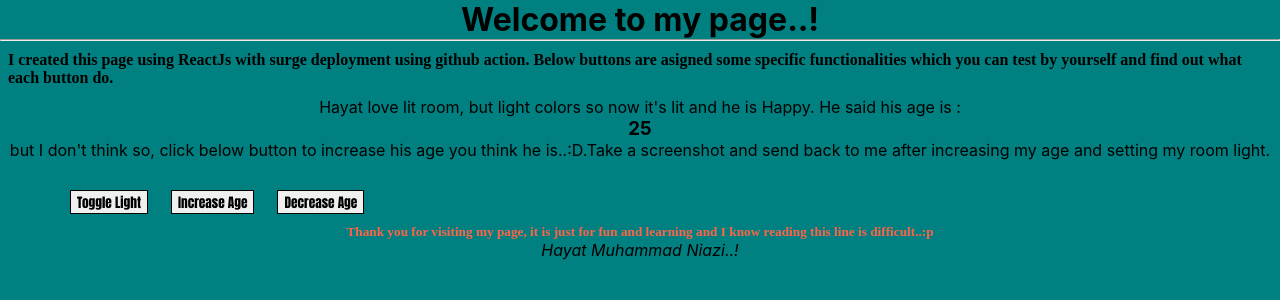
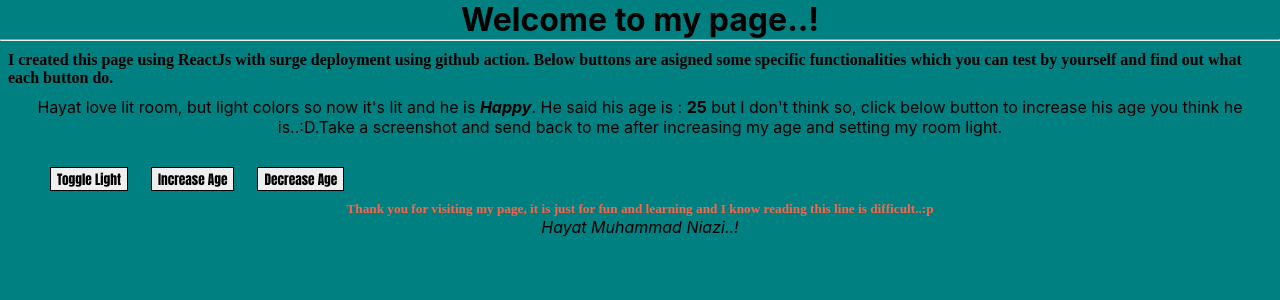
Before and after one commit to hayatniazi/reactstate, a React (Create React App) app: page / in a window 1280 px wide. Shown: the top 300 px of the page. Built offline with nearby package versions, Linux system fonts and the light colour scheme.

Commit message:
updated again for alignment

```diff
--- a/src/Room.css
+++ b/src/Room.css
@@ -67,7 +67,7 @@ p{
   margin-top: 10px;
   margin-bottom: 10px;
   margin-right: 15px;
-  margin-left: 70px;
+  margin-left: 50px;
 
 }
 .m{
--- a/src/Room.js
+++ b/src/Room.js
@@ -26,7 +26,7 @@ function Room() {
 
         <hr/>
         <h4>I created this page using ReactJs with surge deployment using github action. Below buttons are asigned some specific functionalities which you can test by yourself and find out what each button do.</h4>
-        <p>Hayat love lit room, but light colors so now it's {isLit ? "lit" : "dark"} and he is { happy ? "Happy" : "Sad"}. He said his age is : <h3>{getAge}</h3> but I don't think so, click below button to increase his age you think he is..:D.Take a screenshot and send back to me after increasing my age and setting my room light.</p>
+        <p>Hayat love lit room, but light colors so now it's {isLit ? "lit" : "dark"} and he is <strong><i>{ happy ? "Happy" : "Sad"}</i></strong>. He said his age is : <strong>{getAge}</strong> but I don't think so, click below button to increase his age you think he is..:D.Take a screenshot and send back to me after increasing my age and setting my room light.</p>
         <br/>
         <button className='d' onClick={update}>Toggle Light</button>
 
```
